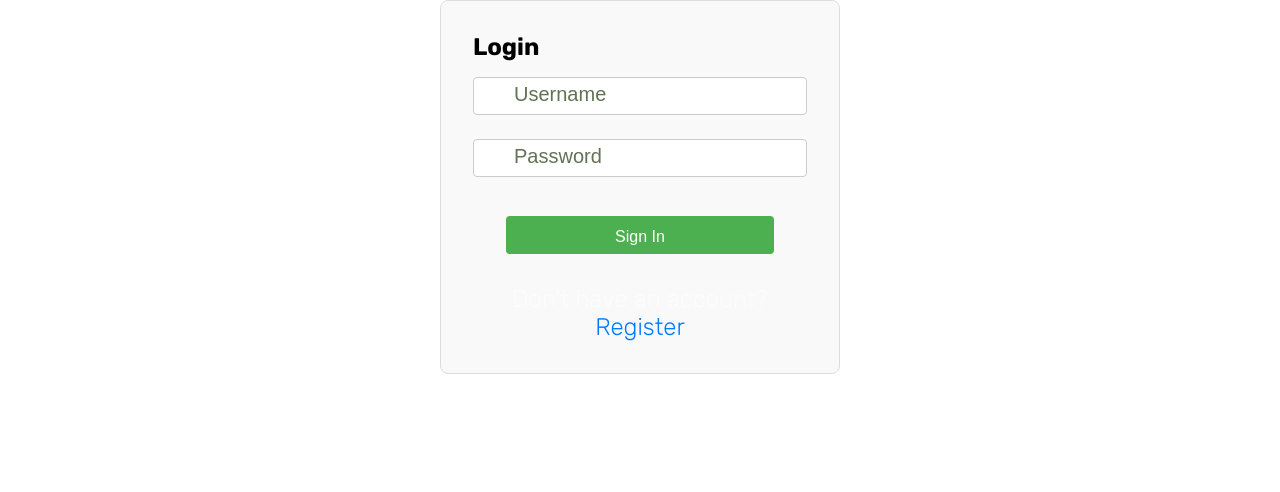
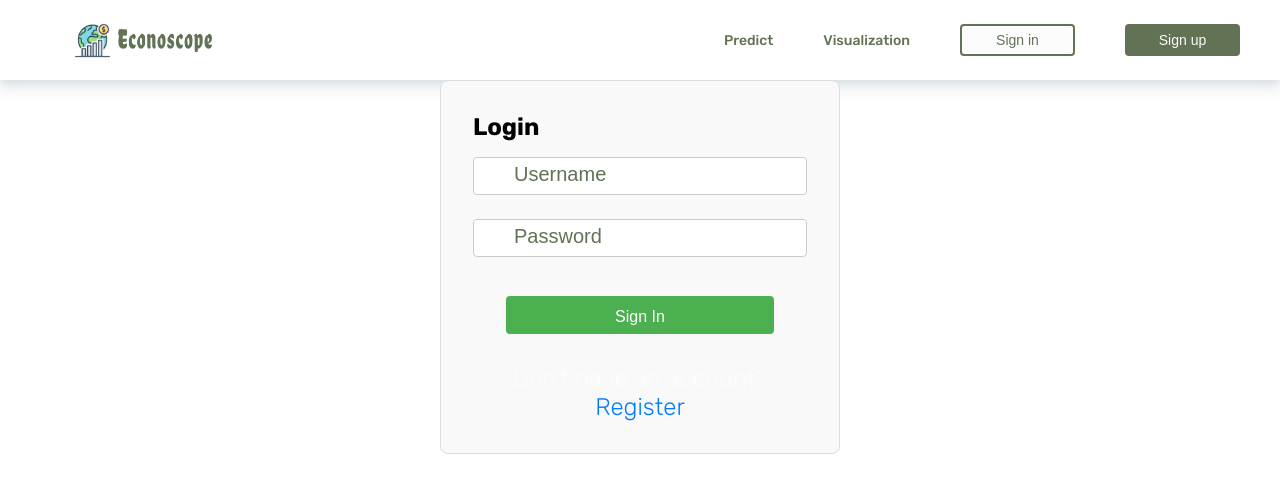
Before and after one commit to sofibrezden/econoscope, a React (Create React App) app in the folder frontend/: page /login in a window 1280 px wide. Shown: the top 492 px of the page. Built offline with nearby package versions, Linux system fonts and the light colour scheme.

Commit message:
Added header

```diff
--- a/frontend/src/pages/HomePage/Login.jsx
+++ b/frontend/src/pages/HomePage/Login.jsx
@@ -1,5 +1,6 @@
-import React, { useState } from 'react';
+import React, {useState} from 'react';
 import './Login.css';
+import Header from "./components/Header/Header";
 
 function Login() {
     const [username, setUsername] = useState('');
@@ -14,7 +15,7 @@ function Login() {
                 headers: {
                     'Content-Type': 'application/json',
                 },
-            body: JSON.stringify({ username, password }),
+                body: JSON.stringify({username, password}),
             });
 
             if (!response.ok) {
@@ -22,7 +23,7 @@ function Login() {
                 throw new Error(errorData.error || 'Login failed');
             }
 
-        const { token } = await response.json();
+            const {token} = await response.json();
             localStorage.setItem('authToken', token);
 
             // Запит із токеном для перевірки автентифікації
@@ -53,6 +54,9 @@ function Login() {
     };
 
     return (
+        <>
+            <Header/>
+
             <div className="wrapper">
                 <form id="loginForm" onSubmit={handleSubmit}>
                     <h1>Login</h1>
@@ -86,6 +90,7 @@ function Login() {
                     <p>Don't have an account? <a href="/register">Register</a></p>
                 </div>
             </div>
+        </>
     );
 }
 
```
Lines whose indentation alone changed are shown as unchanged.
